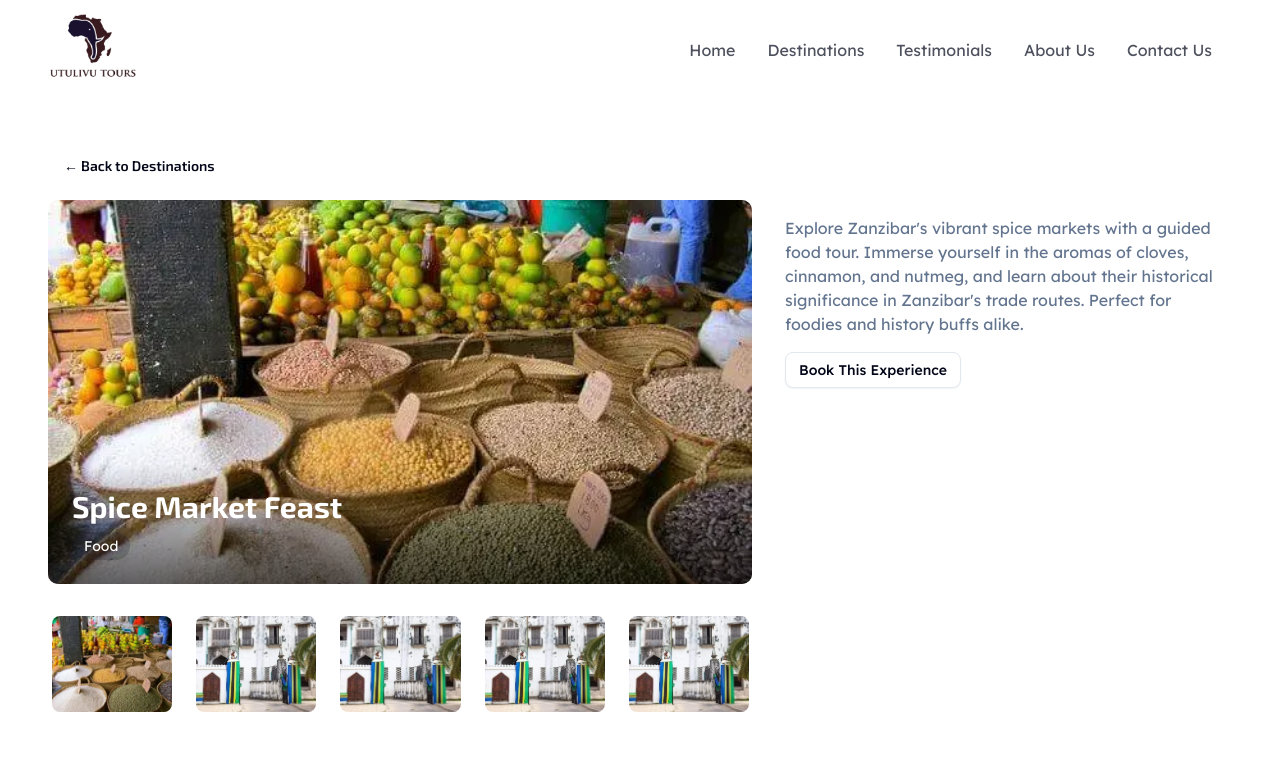
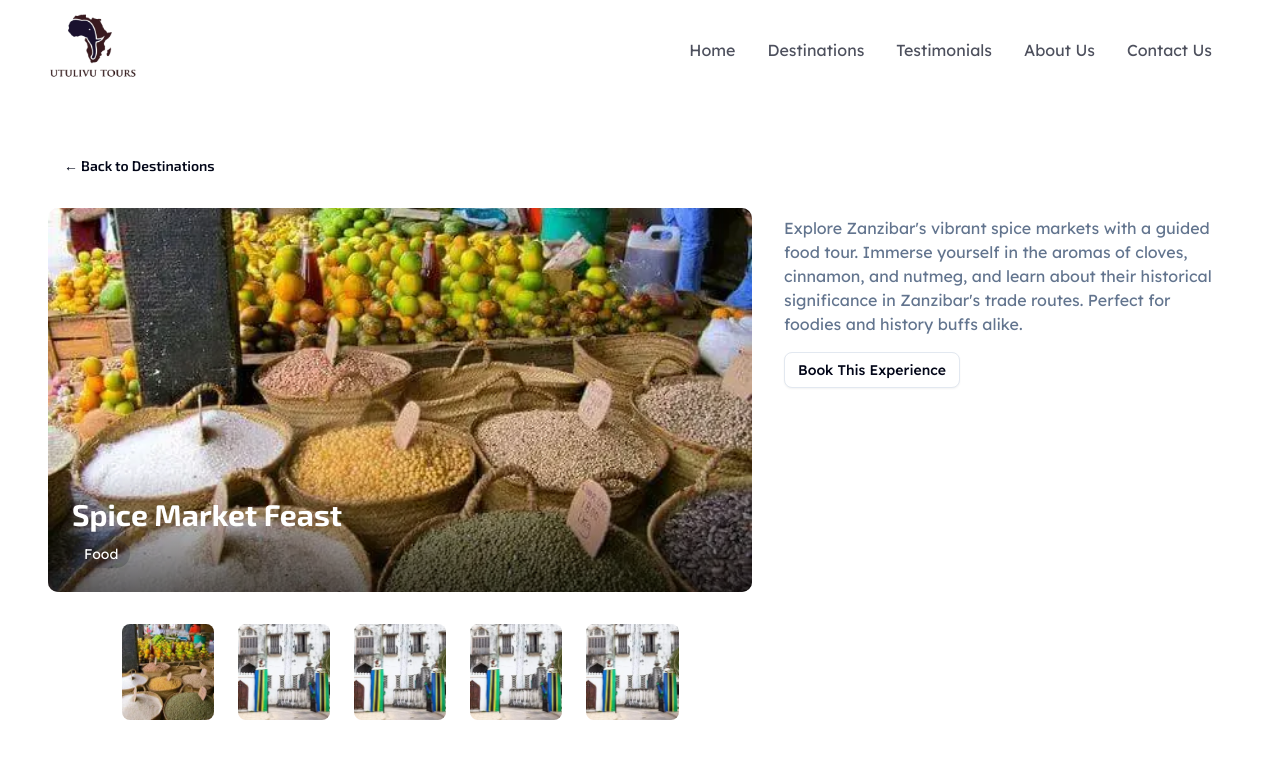
Before and after one commit to bojan09/utulivu-2.0, a React (Vite) app: page /destinations/1 in a window 1280 px wide. Shown: the top 765 px of the page. Built offline with nearby package versions, Linux system fonts and the light colour scheme.

Commit message:
Bug in ImageCarousel

```diff
--- a/src/components/DestinationDetail.tsx
+++ b/src/components/DestinationDetail.tsx
@@ -14,16 +14,6 @@ export default function DestinationDetail() {
     undefined
   );
   const [selectedImage, setSelectedImage] = React.useState<string | null>(null);
-
-  // Debug: Log post data to verify
-  React.useEffect(() => {
-    if (post) {
-      console.log("Post data:", post);
-      setMainImage(post.image);
-    } else {
-      console.log("Post not found for id:", id);
-    }
-  }, [post, id]);
 
   if (!post) {
     return (
@@ -53,7 +43,7 @@ export default function DestinationDetail() {
         </Link>
         <div className="md:flex gap-8">
           {/* Hero Container */}
-          <div className="flex flex-col gap-8">
+          <div className="flex flex-col gap-8 my-12 md:my-2">
             {/* Hero Image */}
             <div className="relative rounded-lg overflow-hidden transition-all duration-300 md:w-[55vw]">
               <img
@@ -69,11 +59,9 @@ export default function DestinationDetail() {
               </div>
             </div>
 
-            {/* Image Carousel */}
             <ImageCarousel
               images={carouselImages}
               onImageClick={(image) => {
-                console.log("Opening modal with image:", image); // Debug
                 setSelectedImage(image);
                 setMainImage(image); // Optional: Update main image
               }}
@@ -90,6 +78,7 @@ export default function DestinationDetail() {
               <Link to="/contact">Book This Experience</Link>
             </Button>
           </div>
+          {/* Image Carousel */}
         </div>
 
         {/* Image Modal */}
@@ -103,7 +92,7 @@ export default function DestinationDetail() {
         )}
 
         {/* Tour Card */}
-        <div className="flex items-center justify-center">
+        <div className="flex items-center justify-center mt-12 md:mt-2">
           <TourCard
             tour={{
               id: post.id,
--- a/src/components/ImageCarousel.tsx
+++ b/src/components/ImageCarousel.tsx
@@ -9,23 +9,28 @@ interface ImageCarouselProps {
 export function ImageCarousel({ images, onImageClick }: ImageCarouselProps) {
   // Limit to 6 images
   const carouselImages = images.slice(0, 6);
-  console.log("ImageCarousel images:", carouselImages); // Debug: Check images
 
   // Carousel settings
   const sliderSettings = {
     dots: true,
     infinite: carouselImages.length > 6,
     speed: 500,
-    slidesToShow: Math.min(carouselImages.length, 6),
+    slidesToShow: Math.min(carouselImages.length, 6), // Default for desktop
     slidesToScroll: 1,
     responsive: [
       {
         breakpoint: 1024,
-        settings: { slidesToShow: Math.min(carouselImages.length, 5) },
+        settings: {
+          slidesToShow: Math.min(carouselImages.length, 3),
+          slidesToScroll: 1,
+        },
       },
       {
         breakpoint: 640,
-        settings: { slidesToShow: Math.min(carouselImages.length, 2) },
+        settings: {
+          slidesToShow: Math.min(carouselImages.length, 2),
+          slidesToScroll: 1,
+        },
       },
     ],
   };
@@ -39,7 +44,6 @@ export function ImageCarousel({ images, onImageClick }: ImageCarouselProps) {
               key={idx}
               className="px-1 cursor-pointer"
               onClick={() => {
-                console.log("Clicked carousel image:", img); // Debug: Confirm click
                 onImageClick(img);
               }}
             >
--- a/src/index.css
+++ b/src/index.css
@@ -181,14 +181,14 @@ a.btn {
   scroll-margin-top: 6.3rem;
 }
 
-@media (min-width: 450px) {
 .slick-track {
+  display: flex;
+
   display: flex;
   justify-content: start;
   align-items: start;
   width: 300px;
   gap: 1rem;
-  }
 }
 
 .slick-slider,
@@ -199,8 +199,10 @@ a.btn {
 }
 
 .slick-slide {
-  min-width: 80px;
+  min-width: 100px;
 }
+
 .slick-slide img {
-  width: 14rem;
+  max-width: 12rem;
+  max-width: 8rem;
 }
```
Lines whose indentation alone changed are shown as unchanged.
